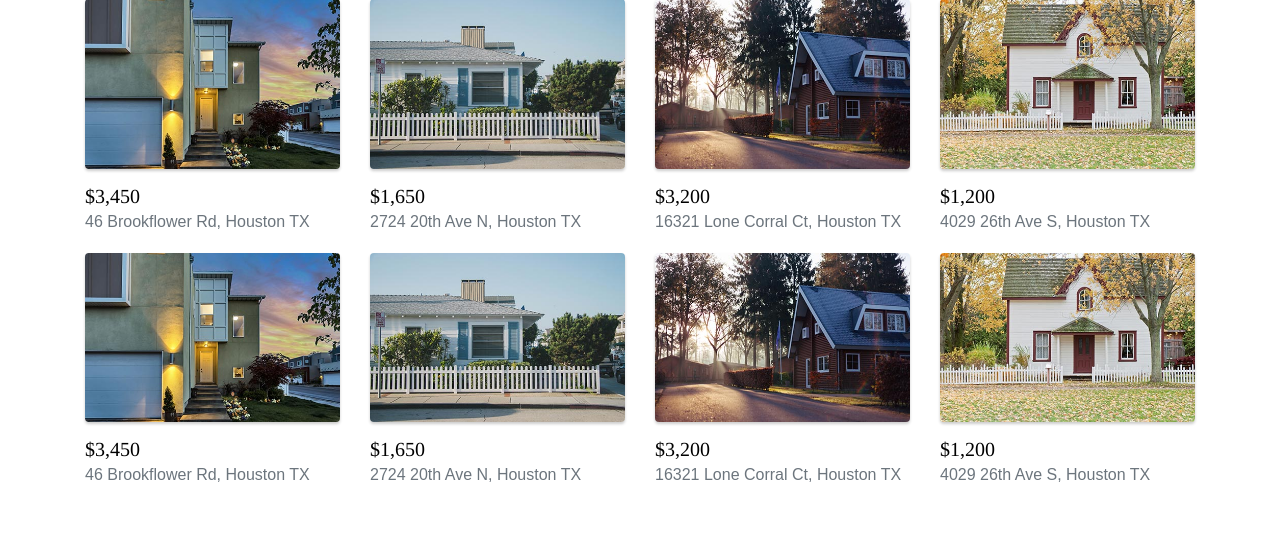
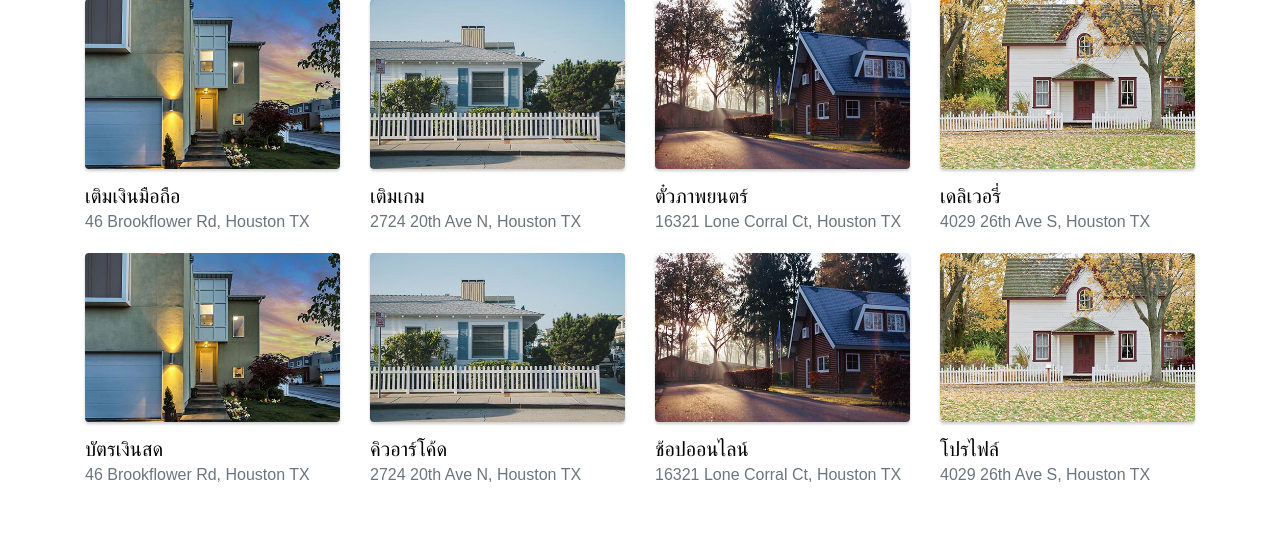
Before and after one commit to sidaratkhaobang/HCInewproject, a CodeIgniter app: page /HCInewproject/ in a window 1280 px wide. Shown: the part 961-1509 px from the top of the page. Run offline with CodeIgniter, Linux system fonts and the light colour scheme; some libraries are stand-ins or nearby versions; some web fonts are replaced.

Commit message:
edit name

```diff
--- a/application/views/home.php
+++ b/application/views/home.php
@@ -23,28 +23,28 @@
         <div class="row">
           <div class="col-lg-3 col-md-6 visit mb-3" data-aos="fade-up">
             <a href="Mobilemoney"><img src="public/img/img_1.jpg" alt="Image placeholder" class="img-fluid rounded"> </a>
-            <h3><a href="Mobilemoney">$3,450</a></h3>
+            <h3><a href="Mobilemoney">เติมเงินมือถือ</a></h3>
             <div class="reviews-star float-left">
               46 Brookflower Rd, Houston TX
             </div>
           </div>
           <div class="col-lg-3 col-md-6 visit mb-3" data-aos="fade-up" data-aos-delay="100">
             <a href="Fillthegame"><img src="public/img/img_2.jpg" alt="Image placeholder" class="img-fluid rounded"> </a>
-            <h3><a href="Fillthegame">$1,650</a></h3>
+            <h3><a href="Fillthegame">เติมเกม</a></h3>
             <div class="reviews-star float-left">
               2724 20th Ave N, Houston TX
             </div>
           </div>
           <div class="col-lg-3 col-md-6 visit mb-3" data-aos="fade-up" data-aos-delay="200">
             <a href="Movieticket"><img src="public/img/img_3.jpg" alt="Image placeholder" class="img-fluid rounded"> </a>
-            <h3><a href="Movieticket">$3,200</a></h3>
+            <h3><a href="Movieticket">ตั๋วภาพยนตร์</a></h3>
             <div class="reviews-star float-left">
               16321 Lone Corral Ct, Houston TX
             </div>
           </div>
           <div class="col-lg-3 col-md-6 visit mb-3" data-aos="fade-up" data-aos-delay="300">
             <a href="Kfc"><img src="public/img/img_4.jpg" alt="Image placeholder" class="img-fluid rounded"> </a>
-            <h3><a href="Kfc">$1,200</a></h3>
+            <h3><a href="Kfc">เดลิเวอรี่</a></h3>
             <div class="reviews-star float-left">
               4029 26th Ave S, Houston TX
             </div>
@@ -53,28 +53,28 @@
 
           <div class="col-lg-3 col-md-6 visit mb-3" data-aos="fade-up">
             <a href="Cashcard"><img src="public/img/img_1.jpg" alt="Image placeholder" class="img-fluid rounded"> </a>
-            <h3><a href="Cashcard">$3,450</a></h3>
+            <h3><a href="Cashcard">บัตรเงินสด</a></h3>
             <div class="reviews-star float-left">
               46 Brookflower Rd, Houston TX
             </div>
           </div>
           <div class="col-lg-3 col-md-6 visit mb-3" data-aos="fade-up" data-aos-delay="100">
             <a href="Barcode"><img src="public/img/img_2.jpg" alt="Image placeholder" class="img-fluid rounded"> </a>
-            <h3><a href="Barcode">$1,650</a></h3>
+            <h3><a href="Barcode">คิวอาร์โค้ด</a></h3>
             <div class="reviews-star float-left">
               2724 20th Ave N, Houston TX
             </div>
           </div>
           <div class="col-lg-3 col-md-6 visit mb-3" data-aos="fade-up" data-aos-delay="200">
             <a href="Onlineshopping"><img src="public/img/img_3.jpg" alt="Image placeholder" class="img-fluid rounded"> </a>
-            <h3><a href="Onlineshopping">$3,200</a></h3>
+            <h3><a href="Onlineshopping">ช้อปออนไลน์</a></h3>
             <div class="reviews-star float-left">
               16321 Lone Corral Ct, Houston TX
             </div>
           </div>
           <div class="col-lg-3 col-md-6 visit mb-3" data-aos="fade-up" data-aos-delay="300">
             <a href="Profile"><img src="public/img/img_4.jpg" alt="Image placeholder" class="img-fluid rounded"> </a>
-            <h3><a href="Profile">$1,200</a></h3>
+            <h3><a href="Profile">โปรไฟล์</a></h3>
             <div class="reviews-star float-left">
               4029 26th Ave S, Houston TX
             </div>
```
